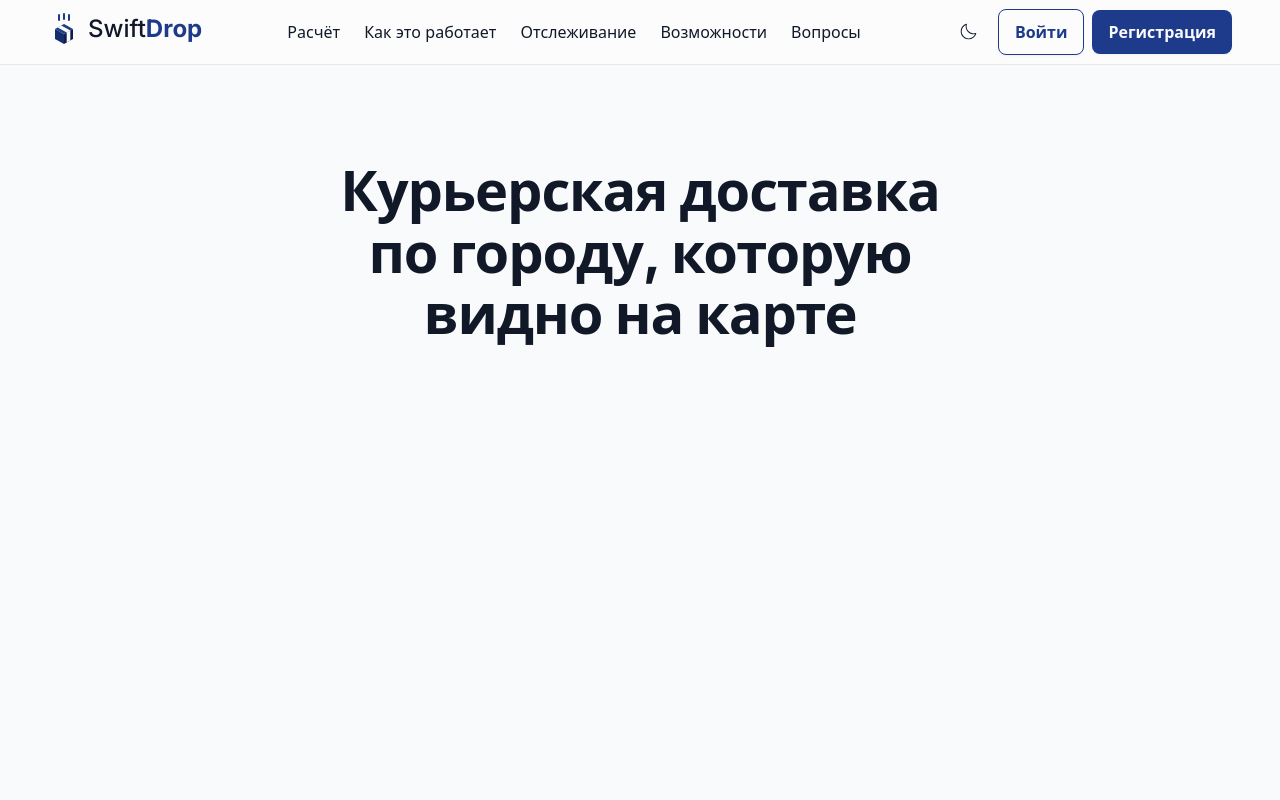
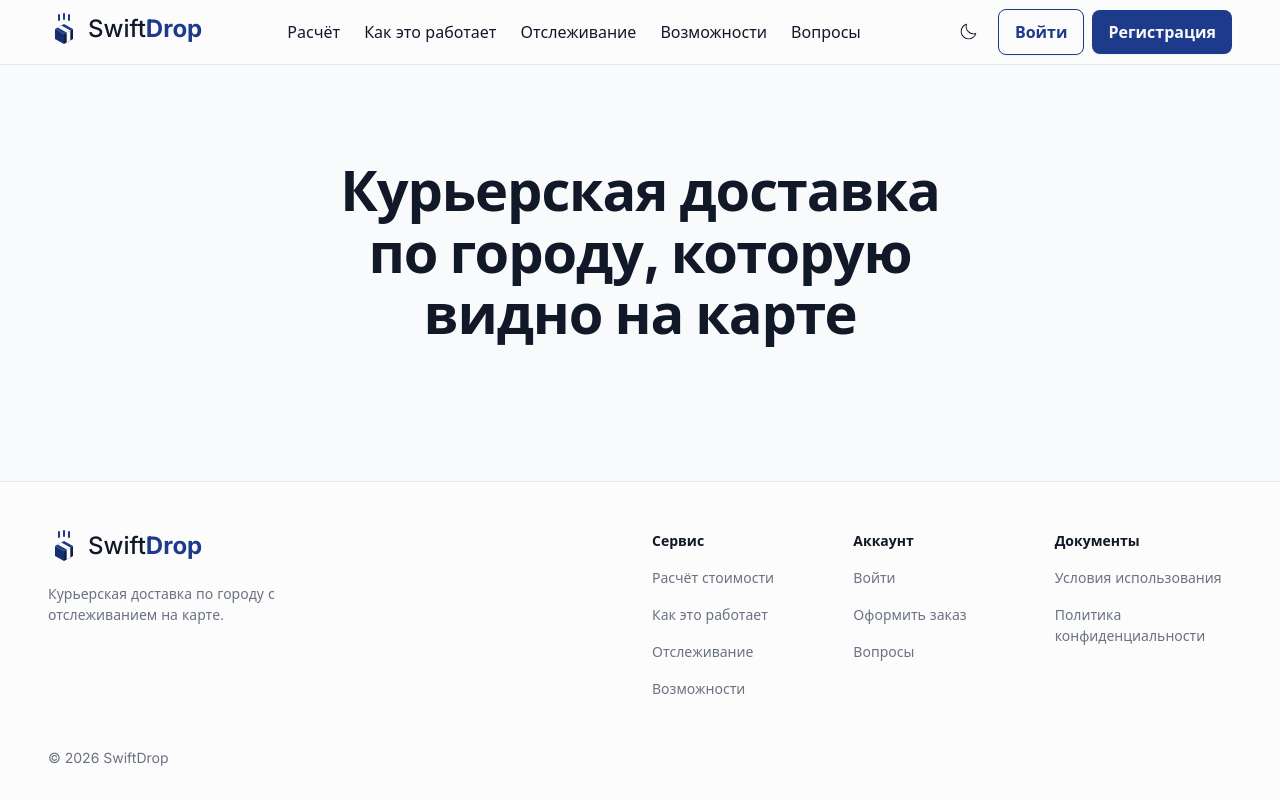
Before and after one commit to evrettllee/swiftdrop, a React (Vite) app in the folder frontend/: page / in a window 1280 px wide. Built offline with nearby package versions, Linux system fonts and the light colour scheme; no server answers; a web font is replaced by a local one.

Commit message:
feat: add landing footer

```diff
--- /dev/null
+++ b/frontend/src/features/landing/components/LandingFooter.tsx
@@ -0,0 +1,58 @@
+import { Link } from 'react-router';
+import { Logo } from '../../../shared/ui/Logo';
+import { LANDING_FOOTER_GROUPS, LANDING_SECTION_ID, LANDING_TEXTS } from '../constants';
+
+const LINK_CLASS = 'text-fg-secondary transition-colors duration-150 hover:text-fg';
+const HIDDEN_ON_MOBILE_CLASS = 'hidden lg:block';
+
+export function LandingFooter() {
+  const year = new Date().getFullYear();
+
+  return (
+    <footer className="border-t border-border bg-surface">
+      <div className="mx-auto flex max-w-7xl flex-col gap-6 px-4 py-8 text-small lg:gap-12 lg:px-12 lg:pt-12 lg:pb-8">
+        <div className="flex flex-col gap-6 lg:grid lg:grid-cols-12 lg:gap-x-6">
+          <div className="flex flex-col gap-6 lg:col-span-5 lg:gap-4">
+            <a
+              href={`#${LANDING_SECTION_ID.TOP}`}
+              aria-label={LANDING_TEXTS.LOGO_LABEL}
+              className="self-start rounded-sm"
+            >
+              <Logo />
+            </a>
+            <p className="max-w-80 text-fg-secondary">{LANDING_TEXTS.FOOTER_TAGLINE}</p>
+          </div>
+          {/* On mobile the groups dissolve into one list, on desktop they become columns. */}
+          <div className="flex flex-col gap-4 lg:contents">
+            {LANDING_FOOTER_GROUPS.map((group, index) => (
+              <div
+                key={group.title}
+                className={`contents lg:col-span-2 lg:flex lg:flex-col lg:gap-4 ${index === 0 ? 'lg:col-start-7' : ''}`}
+              >
+                <p className="hidden font-semibold lg:block">{group.title}</p>
+                {group.links.map((link) => {
+                  const className = link.showOnMobile
+                    ? LINK_CLASS
+                    : `${HIDDEN_ON_MOBILE_CLASS} ${LINK_CLASS}`;
+
+                  return link.anchor === undefined ? (
+                    <Link key={link.label} to={link.route} className={className}>
+                      {link.label}
+                    </Link>
+                  ) : (
+                    <a key={link.label} href={`#${link.anchor}`} className={className}>
+                      {link.label}
+                    </a>
+                  );
+                })}
+              </div>
+            ))}
+          </div>
+        </div>
+        <p className="text-fg-secondary">
+          © {year} {LANDING_TEXTS.COPYRIGHT_OWNER}
+        </p>
+      </div>
+    </footer>
+  );
+}
--- a/frontend/src/features/landing/constants.ts
+++ b/frontend/src/features/landing/constants.ts
@@ -1,3 +1,6 @@
+import { APP_ROUTES } from '../../shared/constants';
+import type { FooterGroup } from './types';
+
 // Anchors of the landing sections: the header, the footer and the sections themselves use the same ids.
 export const LANDING_SECTION_ID = {
   TOP: 'top',
@@ -25,7 +28,38 @@ export const LANDING_TEXTS = {
   OPEN_MENU: 'Открыть меню',
   CLOSE_MENU: 'Закрыть меню',
   HERO_TITLE: 'Курьерская доставка по городу, которую видно на карте',
+  FOOTER_TAGLINE: 'Курьерская доставка по городу с отслеживанием на карте.',
+  COPYRIGHT_OWNER: 'SwiftDrop',
 } as const;
+
+// Footer: the column titles and links of the desktop layout.
+export const LANDING_FOOTER_GROUPS: readonly FooterGroup[] = [
+  {
+    title: 'Сервис',
+    links: [
+      { label: 'Расчёт стоимости', anchor: LANDING_SECTION_ID.CALCULATOR, showOnMobile: true },
+      { label: 'Как это работает', anchor: LANDING_SECTION_ID.HOW_IT_WORKS, showOnMobile: true },
+      { label: 'Отслеживание', anchor: LANDING_SECTION_ID.TRACKING, showOnMobile: false },
+      { label: 'Возможности', anchor: LANDING_SECTION_ID.FEATURES, showOnMobile: false },
+    ],
+  },
+  {
+    title: 'Аккаунт',
+    links: [
+      { label: 'Войти', route: APP_ROUTES.AUTH, showOnMobile: false },
+      // The page for creating an order does not exist yet, so for now the link leads to the sign-in.
+      { label: 'Оформить заказ', route: APP_ROUTES.AUTH, showOnMobile: false },
+      { label: 'Вопросы', anchor: LANDING_SECTION_ID.FAQ, showOnMobile: true },
+    ],
+  },
+  {
+    title: 'Документы',
+    links: [
+      { label: 'Условия использования', route: APP_ROUTES.TERMS, showOnMobile: true },
+      { label: 'Политика конфиденциальности', route: APP_ROUTES.PRIVACY, showOnMobile: true },
+    ],
+  },
+];
 
 // Mobile menu
 export const LANDING_MOBILE_MENU_ID = 'landing-mobile-menu';
--- a/frontend/src/features/landing/pages/LandingPage.tsx
+++ b/frontend/src/features/landing/pages/LandingPage.tsx
@@ -1,13 +1,14 @@
 import { SkipLink } from '../../../shared/ui/SkipLink';
+import { LandingFooter } from '../components/LandingFooter';
 import { LandingHeader } from '../components/LandingHeader';
 import { LANDING_SECTION_ID, LANDING_TEXTS } from '../constants';
 
 export function LandingPage() {
   return (
-    <>
+    <div className="flex min-h-dvh flex-col">
       <SkipLink />
       <LandingHeader />
-      <main id="main" className="mx-auto max-w-7xl px-4 py-12 lg:px-12 lg:py-24">
+      <main id="main" className="mx-auto w-full max-w-7xl flex-1 px-4 py-12 lg:px-12 lg:py-24">
         {/* A temporary hero: the calculator and the other sections are added in the next steps. */}
         <h1
           id={LANDING_SECTION_ID.TOP}
@@ -16,6 +17,7 @@ export function LandingPage() {
           {LANDING_TEXTS.HERO_TITLE}
         </h1>
       </main>
-    </>
+      <LandingFooter />
+    </div>
   );
 }
--- /dev/null
+++ b/frontend/src/features/landing/types.ts
@@ -0,0 +1,11 @@
+// A footer link leads either to a section of the landing or to a page of the app.
+export type FooterLink = {
+  label: string;
+  // The mobile footer shows a shorter list than the desktop one.
+  showOnMobile: boolean;
+} & ({ anchor: string; route?: never } | { route: string; anchor?: never });
+
+export type FooterGroup = {
+  title: string;
+  links: readonly FooterLink[];
+};
```
